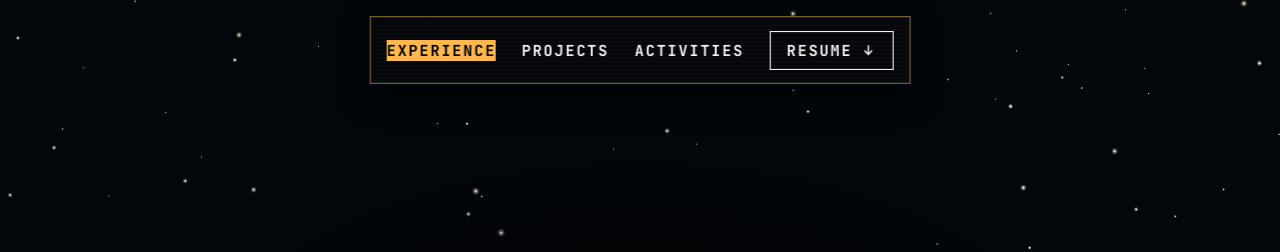
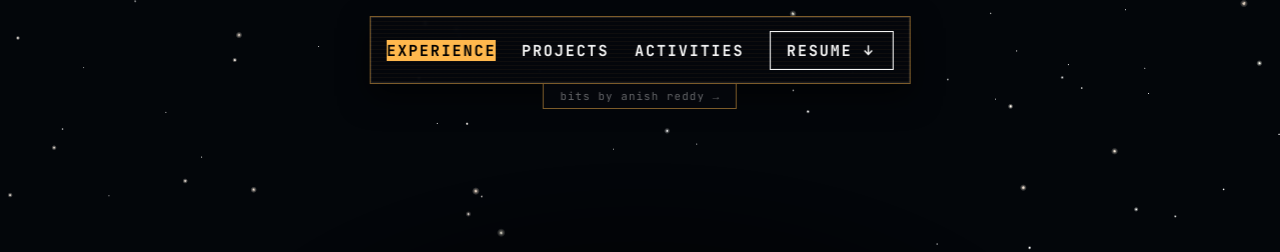
Before and after one commit to Anish-Reddy-K/portfolio, a plain HTML site: page index.html in a window 1280 px wide. Shown: the top 252 px of the page. Drawn offline with Linux system fonts and the light colour scheme.

Commit message:
feat: readme

```diff
--- a/css/components/navbar.css
+++ b/css/components/navbar.css
@@ -1,8 +1,17 @@
-.navbar {
+.navbar-wrap {
     position: fixed;
     top: 1rem;
     left: 50%;
     transform: translateX(-50%);
+    display: flex;
+    flex-direction: column;
+    align-items: center;
+    width: max-content;
+    max-width: calc(100% - 2rem);
+    z-index: 10;
+}
+
+.navbar {
     display: flex;
     align-items: center;
     justify-content: center;
@@ -13,8 +22,7 @@
     font-weight: 700;
     letter-spacing: 0.12em;
     text-transform: uppercase;
-    width: max-content;
-    max-width: calc(100% - 2rem);
+    width: 100%;
     background:
         linear-gradient(rgba(255, 184, 77, 0.045) 1px, transparent 1px),
         rgba(5, 7, 12, 0.94);
@@ -25,7 +33,29 @@
         0 0 0 1px rgba(245, 245, 245, 0.08) inset,
         0 12px 30px rgba(0, 0, 0, 0.62);
     backdrop-filter: blur(12px);
-    z-index: 10;
+}
+
+.navbar__subline {
+    display: flex;
+    justify-content: center;
+}
+
+.navbar__subline a {
+    font-family: 'JetBrains Mono', ui-monospace, monospace;
+    font-size: 0.68rem;
+    letter-spacing: 0.1em;
+    color: rgba(245, 245, 245, 0.4);
+    text-decoration: none;
+    padding: 0.3rem 1rem;
+    background: rgba(5, 7, 12, 0.94);
+    border: 1px solid rgba(255, 184, 77, 0.48);
+    border-top: none;
+    backdrop-filter: blur(12px);
+    transition: color 120ms ease;
+}
+
+.navbar__subline a:hover {
+    color: #ffb84d;
 }
 
 .navbar__link {
--- a/index.html
+++ b/index.html
@@ -19,6 +19,7 @@
 <body>
     <div id="background-container"></div>
 
+    <div class="navbar-wrap">
         <nav class="navbar">
             <a href="#experience" class="navbar__link">Experience</a>
             <a href="#projects" class="navbar__link">Projects</a>
@@ -30,6 +31,10 @@
                 </svg>
             </a>
         </nav>
+        <div class="navbar__subline">
+            <a href="https://bits.arkr.ca" target="_blank" rel="noreferrer">bits by anish reddy →</a>
+        </div>
+    </div>
 
     <section class="intro">
         <h1 id="greeting" class="greeting" aria-live="polite"></h1>
```
Also changed, not shown: 1 other file. Lines whose indentation alone changed are shown as unchanged.
